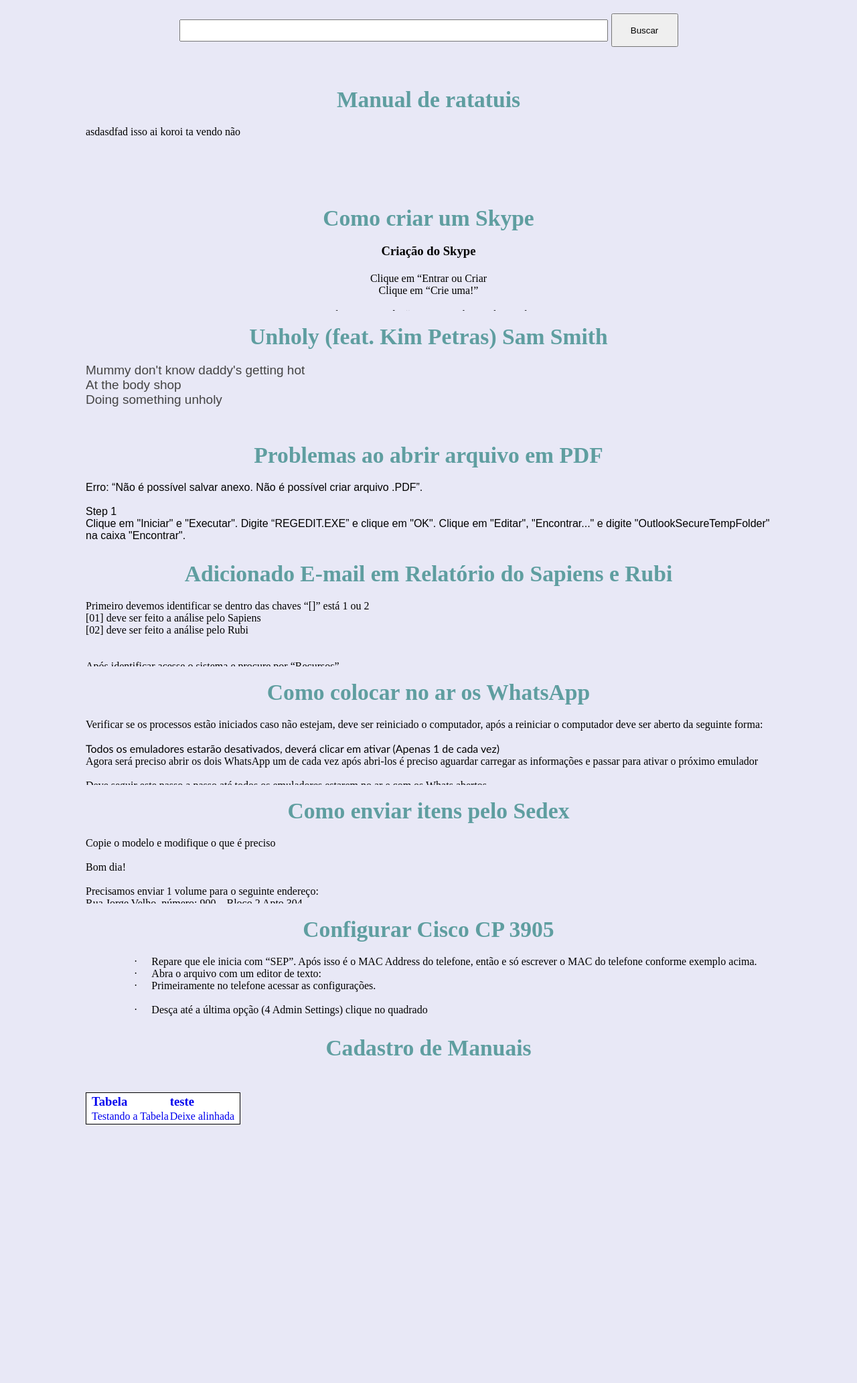
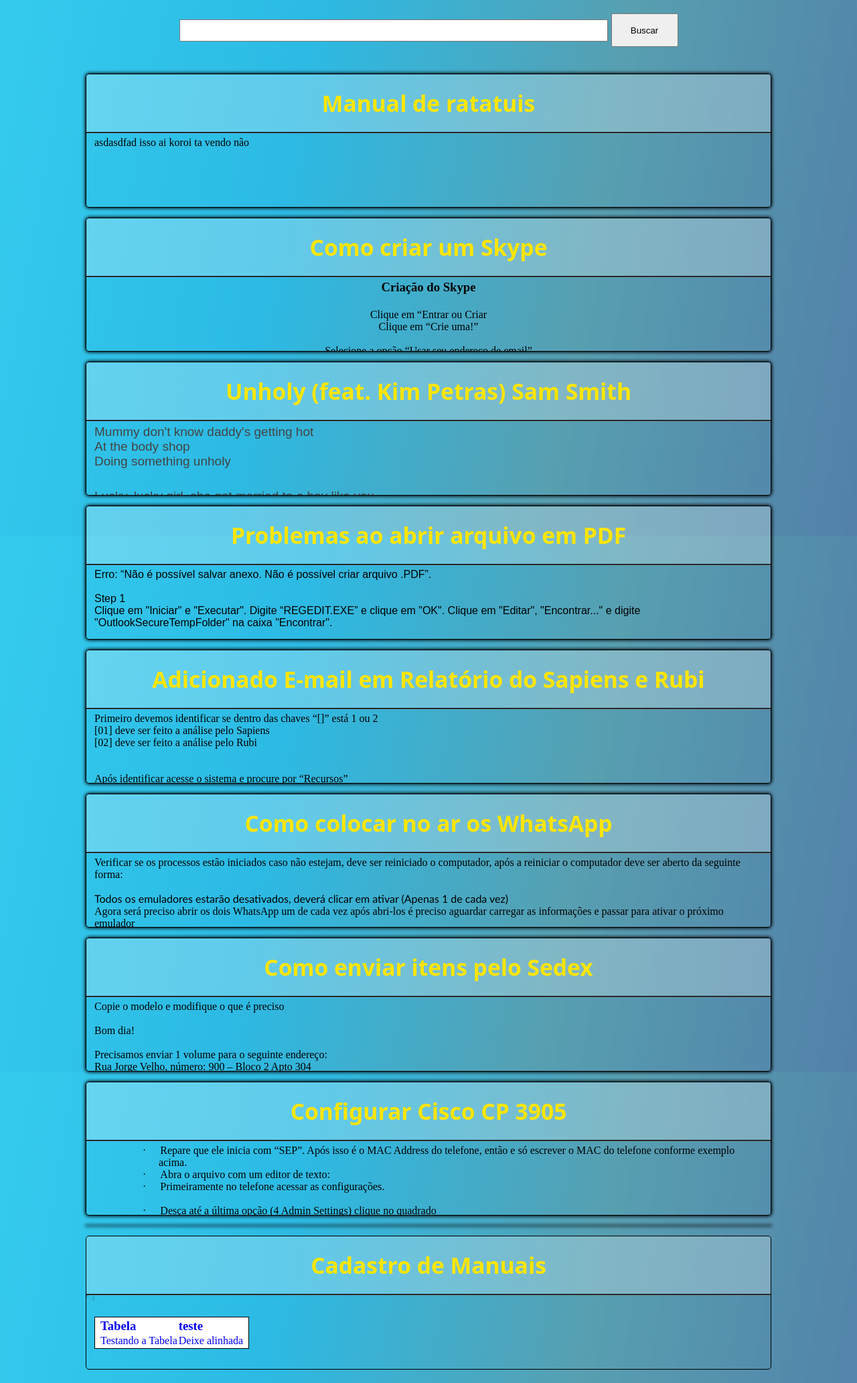
Before and after one commit to VitorAntonioKuhnen/Sistema_De_Manuais, a Django app: page / in a window 1280 px wide. Shown: the whole page at 67% size. Before the commit the page ends 1679 px from the top, so only its background shows below. Run offline with Django 4.2, Linux system fonts and the light colour scheme; data comes from the database, SQL or seed files in the repository; both versions use the stored data as it was after the commit.

Commit message:
Ajustes no CSS para melhora na visibilidade dos campos

```diff
--- a/editorSummernote/templates/manuais.html
+++ b/editorSummernote/templates/manuais.html
@@ -18,12 +18,12 @@
         </div>
         <section id="panelManuais">
             {% for manua in manuais %}
-            <a href="{% url 'manual' manua.id %}">
+            <a href="{% url 'manual' manua.id %}" id="links">
                 <div id="campos">
                     <div id="titulo">
                         <h2>{{manua.titulo}}</h2>
                     </div>
-
+                    <hr style="width: 100%; border-color: black;">
                     <div id="conteudo">
                         {{manua.conteudo|safe}}
                     </div>
--- a/templates/static/css/manuaisStyle.css
+++ b/templates/static/css/manuaisStyle.css
@@ -7,7 +7,7 @@
 }
 html{
     height: 100%;
-    background-color: rgba(0, 0, 161, 0.089);
+    background-image: linear-gradient(280deg, #135289bb, #0b738daf, #2cbae4, #34cbee );
 }
 body{
     height: 100%;
@@ -17,13 +17,16 @@ body{
     display: flex;
     flex-direction: column;
     padding: 20px 10%;
+    gap: 15px;
 }
 
 #titulo{
+    background-color: rgba(255, 255, 255, 0.247);
     padding: 20px 0;
     text-align: center;
     font-size: 140%;
-    color: cadetblue;
+    color: rgb(255, 230, 0);
+    font-family: system-ui, -apple-system, BlinkMacSystemFont, 'Segoe UI', Roboto, Oxygen, Ubuntu, Cantarell, 'Open Sans', 'Helvetica Neue', sans-serif;
 }
 
 #titulo>h2:hover{
@@ -34,14 +37,20 @@ body{
 #conteudo{
     color: black;
     text-align: left;
-    /* overflow: hidden; */
-    /* height: 20px; */
+    padding: 5px 12px;
 }
 
+#links{
+    box-shadow: 0 0 5px 1px black;
+    border-radius: 5px;
+}
+
+
 #campos{
-    /* background-color: blueviolet; */
     overflow: hidden;
-    height: 177px;
+    height: 200px;
+    border: 0.5px solid black;
+    border-radius: 5px;
 }
 #pesquisa>#search{
     width: 50%;
```
Also changed, not shown: editorSummernote/templates/manual.html (+6 -5 lines), templates/static/css/manualStyle.css (added, +36 -0 lines), db.sqlite3.
